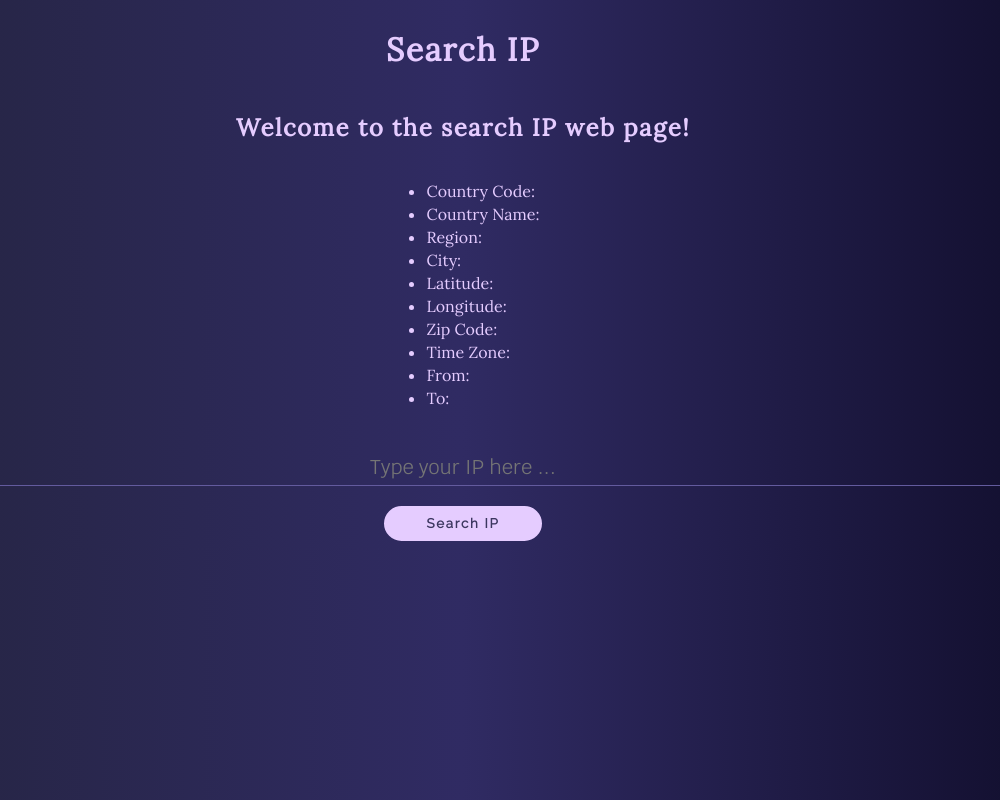
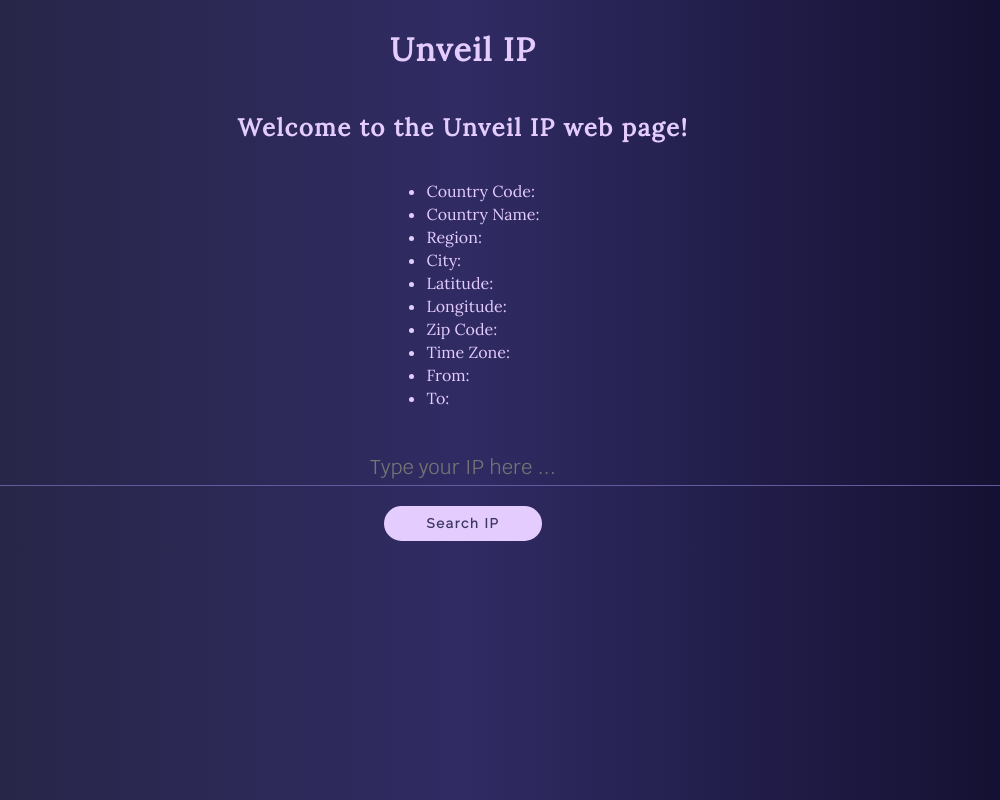
Before and after one commit to pamcuellas/unveil-IP, a website: page views/index.html in a window 1280 px wide. Shown: the whole page, without its empty margins (177-1177 px from the left). Drawn offline with nearby package versions, Linux system fonts and the light colour scheme; files that its build step writes are made by us from their sources; files whose address does not match are found by name.

Commit message:
Title on index.html file changed.

```diff
--- a/views/index.html
+++ b/views/index.html
@@ -1,7 +1,7 @@
 <!DOCTYPE html>
 <html>
 <head>
-	<title>Search IP</title>
+	<title>Unveil IP</title>
 	<link href="https://fonts.googleapis.com/css?family=Krub|Lora|Raleway" rel="stylesheet">
 	<link rel="stylesheet" type="text/css" href="./css/app.css">
 	<script
@@ -11,8 +11,8 @@
   	</script>
 </head>
 <body>
-	<h1>Search IP</h1>
-	<h2>Welcome to the search IP web page!</h2>
+	<h1>Unveil IP</h1>
+	<h2>Welcome to the Unveil IP web page!</h2>
 
 	<ul class="data">
 		<li>Country Code:  <span class="ccode"></span></li>
```
